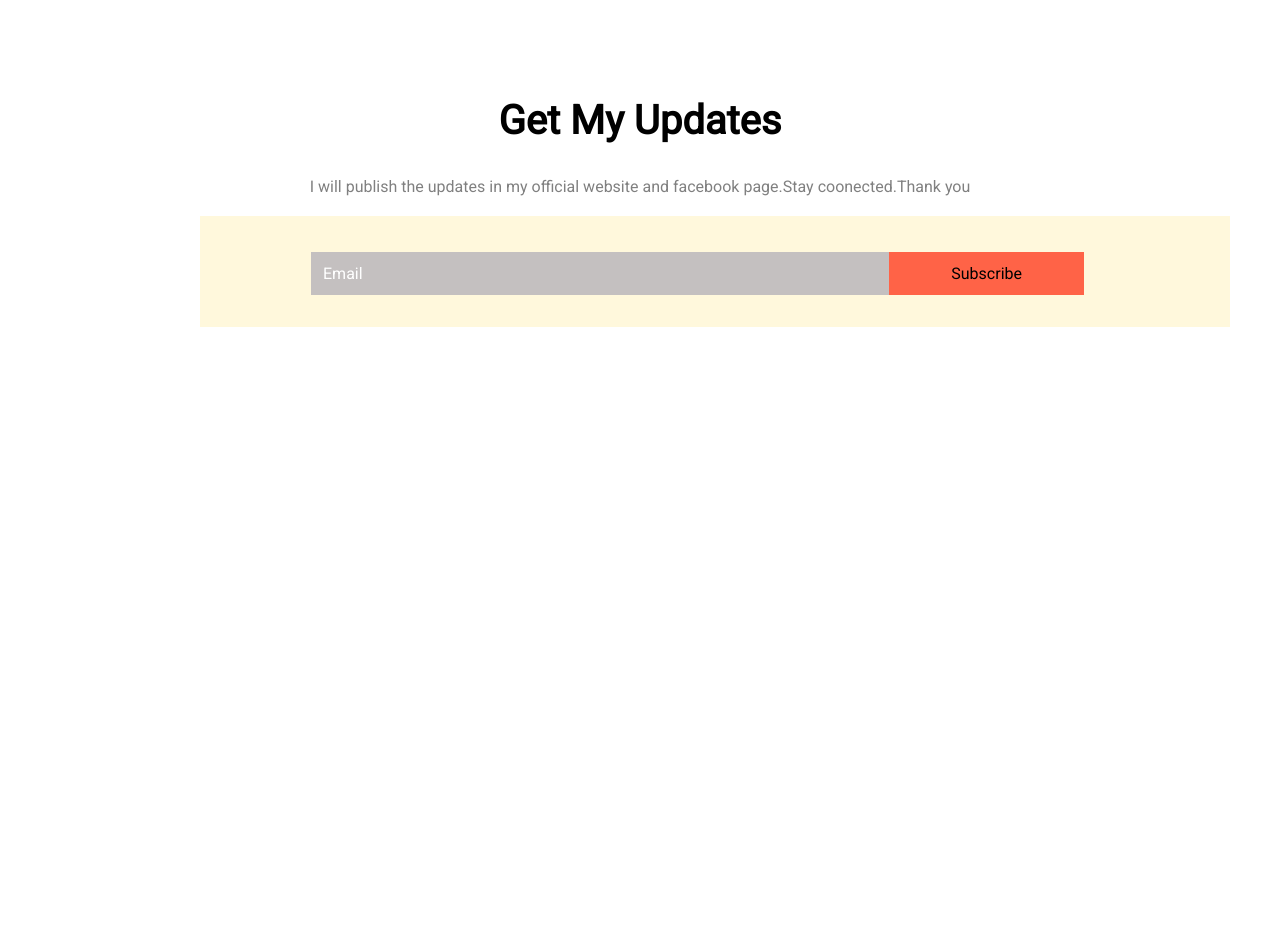
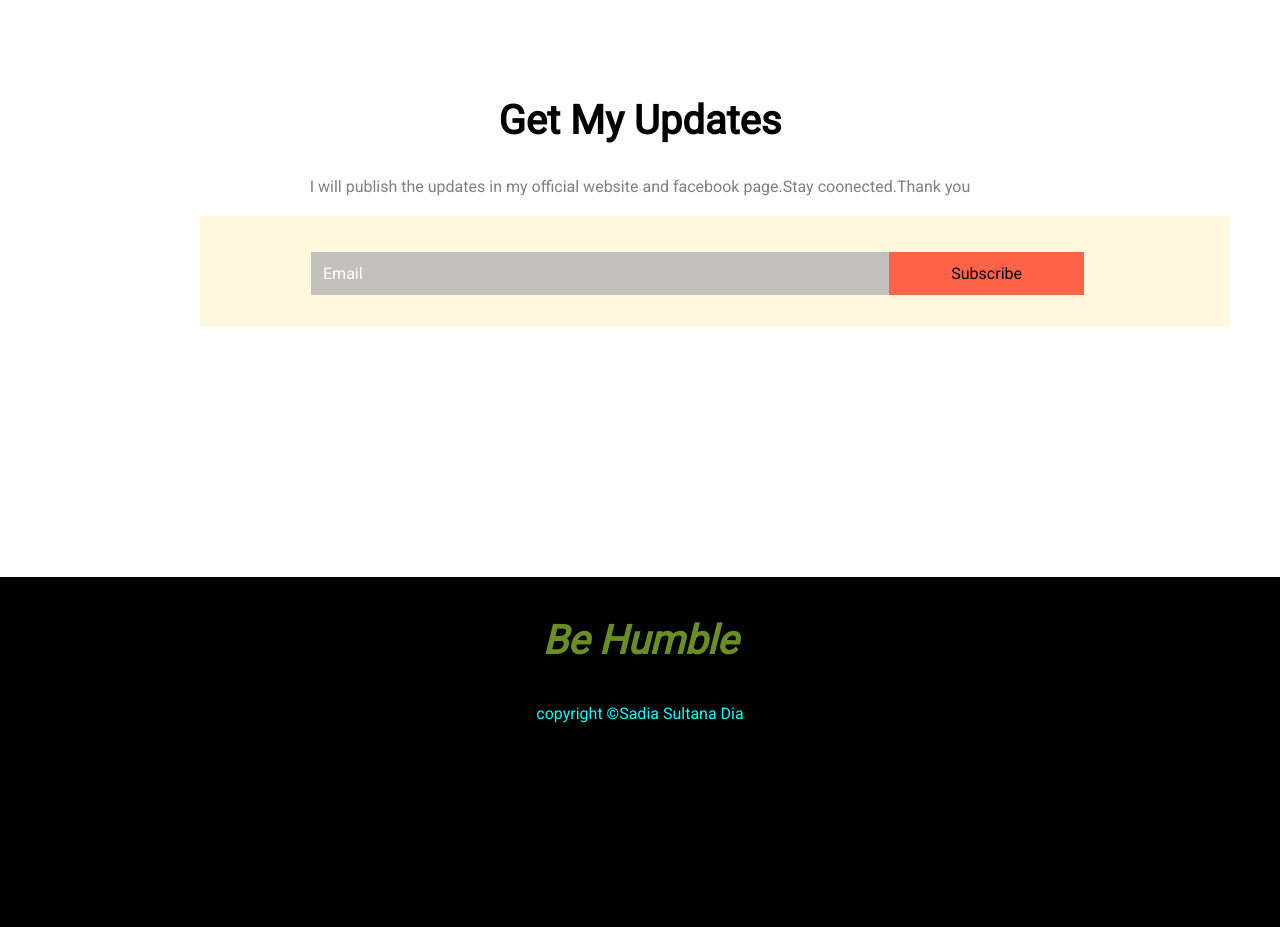
Before and after one commit to SadiaSultanaDia/Donate-Today, a plain HTML site: page index.html in a window 1280 px wide. Shown: the part 2851-3778 px from the top of the page. Before the commit the page ends 3428 px from the top, so only its background shows below. Drawn offline with Linux system fonts and the light colour scheme.

Commit message:
final-commit

```diff
--- a/index.html
+++ b/index.html
@@ -129,4 +129,8 @@
             </div>
         </section>
 </body>
+<footer>
+   <h3 id="footer-title"><i>Be Humble</i></h3>
+   <p id="ftr-cpyright">copyright &copy;Sadia Sultana Dia</p>
+</footer>
 </html>
--- a/style.css
+++ b/style.css
@@ -213,3 +213,19 @@ margin: 0;
     background-color: tomato;
     padding: 12px 5px;
 }
+footer{
+    background: black;
+    margin-top: 0;
+    margin-bottom: 0px;
+    height: 350px;
+}
+#footer-title{
+    text-align: center;
+    color: olivedrab;
+    font-size: 40px;
+    padding-top: 40px;
+}
+#ftr-cpyright{
+    text-align: center;
+    color: aqua;
+}
```
